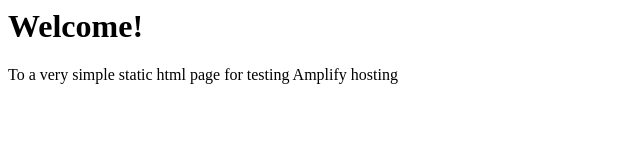
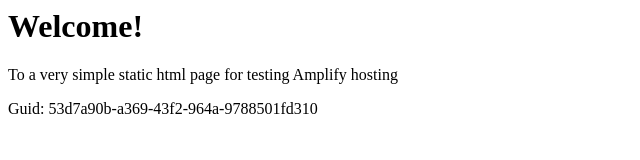
Before and after one commit to aws-aemilia-yul/Github-PR-Commit-Integration-Test-DoNotTouch-v1-prod-ca-central-1, a website: page src/index.html in a window 1280 px wide. Shown: the whole page, without its empty margins (0-640 px from the left). Drawn offline with Linux system fonts and the light colour scheme.

Commit message:
commit from integ tests

```diff
--- a/src/index.html
+++ b/src/index.html
@@ -1,3 +1,5 @@
+
+
 <html lang="en">
 
 <head>
@@ -10,6 +12,6 @@
 <body>
     <h1>Welcome!</h1>
     <p>To a very simple static html page for testing Amplify hosting</p>
-</body>
+    <p>Guid: 53d7a90b-a369-43f2-964a-9788501fd310</p></body>
 
 </html>
```
